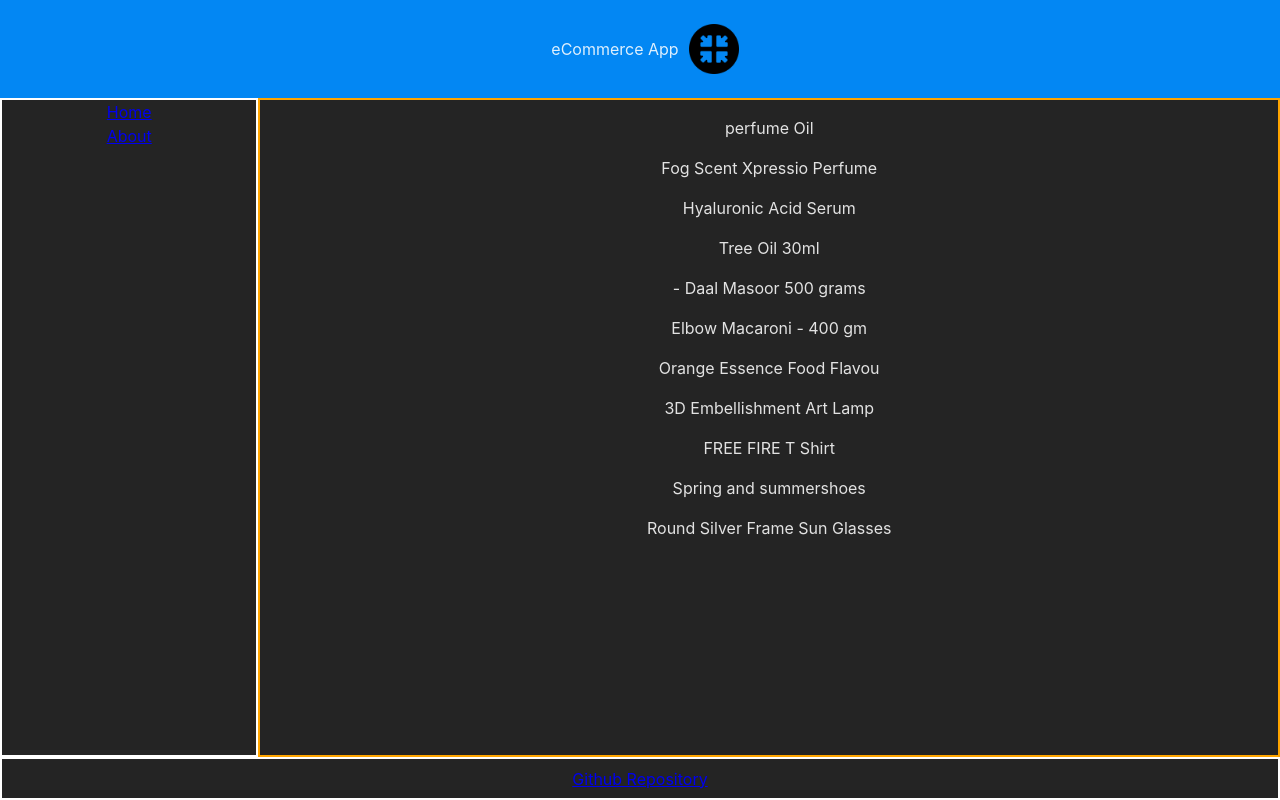
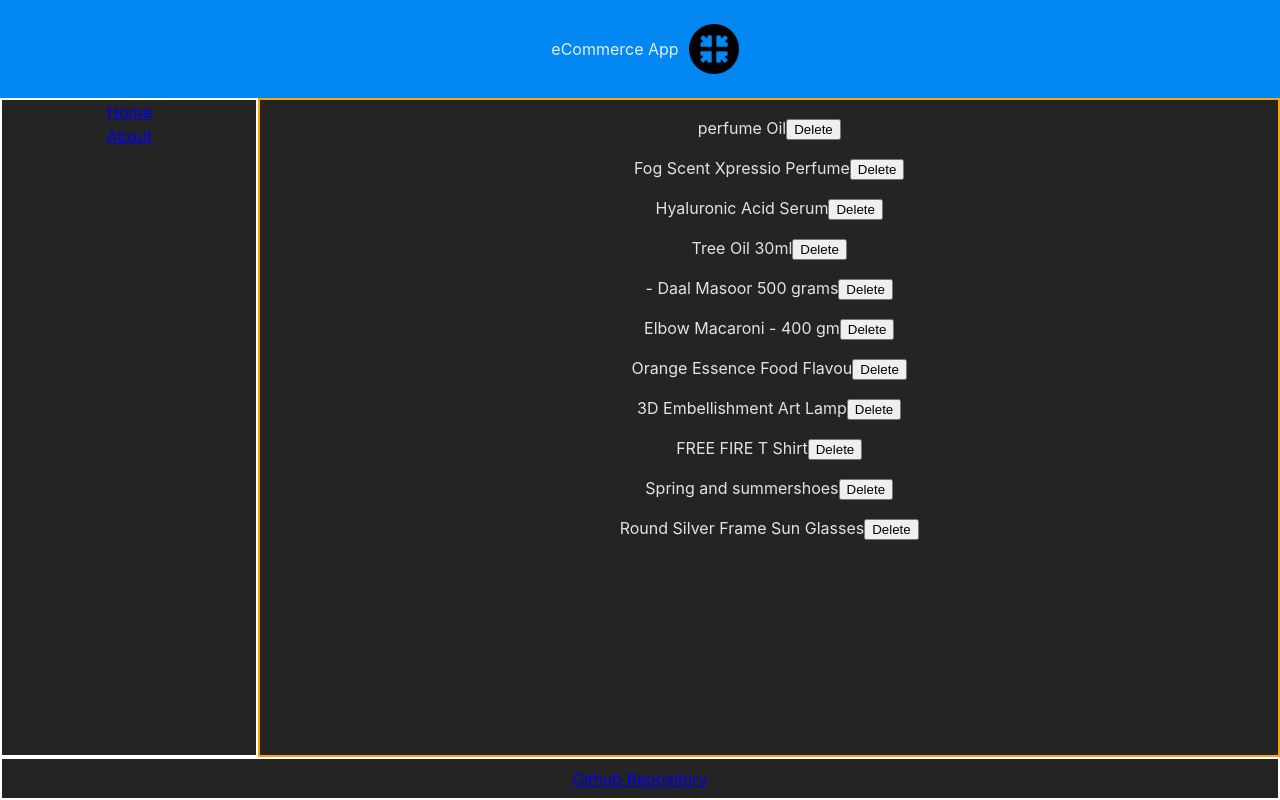
Before and after one commit to suastech/miniproject-reactApp, a React (Vite) app: page / in a window 1280 px wide. Built offline with nearby package versions, Linux system fonts and the light colour scheme.

Commit message:
add delete item functionality

```diff
--- a/src/App.jsx
+++ b/src/App.jsx
@@ -1,6 +1,5 @@
 import { useState } from 'react'
 import viteLogo from '/vite.svg'
-import ProductData from './products.json'
 import Products from './components/products.jsx';
 import Navbar from './components/navbar.jsx'
 import Sidebar from './components/sidebar.jsx'
@@ -9,14 +8,13 @@ import './App.css'
 
 function App() {
   const [count, setCount] = useState(0)
-  console.log(ProductData);
 
   return (
     <>
       <Navbar/>
       <div className="main-view">
       <Sidebar/>
-      <Products data={ProductData}/>
+      <Products/>
       </div>
       <Footer/>
     </>
--- a/src/components/productitem.jsx
+++ b/src/components/productitem.jsx
@@ -1,5 +1,5 @@
 function ProductItem(props){
-    return <p>{props.itemdata.title}</p>
+    return <p>{props.itemdata.title}<button onClick={() => {props.deleteItem(props.itemdata.id)}}>Delete</button></p>
 }
 
 export default ProductItem;
--- a/src/components/products.jsx
+++ b/src/components/products.jsx
@@ -1,11 +1,22 @@
 import ProductItem from './productitem.jsx';
+import ProductData from '../products.json';
+import { useState } from 'react';
 
-function Products(props){
-    console.log(props.data);
+
+function Products(){
+    console.log(ProductData);
+
+    const [displayData, setDisplayData] = useState(ProductData);
+
+    function removeItem(deleteItemID){
+        let newData = displayData.filter(item => item.id !== deleteItemID)
+        setDisplayData(newData);
+    }
+
     return (
     <div className="products">
-        {props.data.map(product => {
-            if(product.price <= 20) return <ProductItem itemdata={product}/>
+        {displayData.map(product => {
+            if(product.price <= 20) return <ProductItem key={product.id} itemdata={product} deleteItem={removeItem}/>
         })}
     </div>
     )
```
